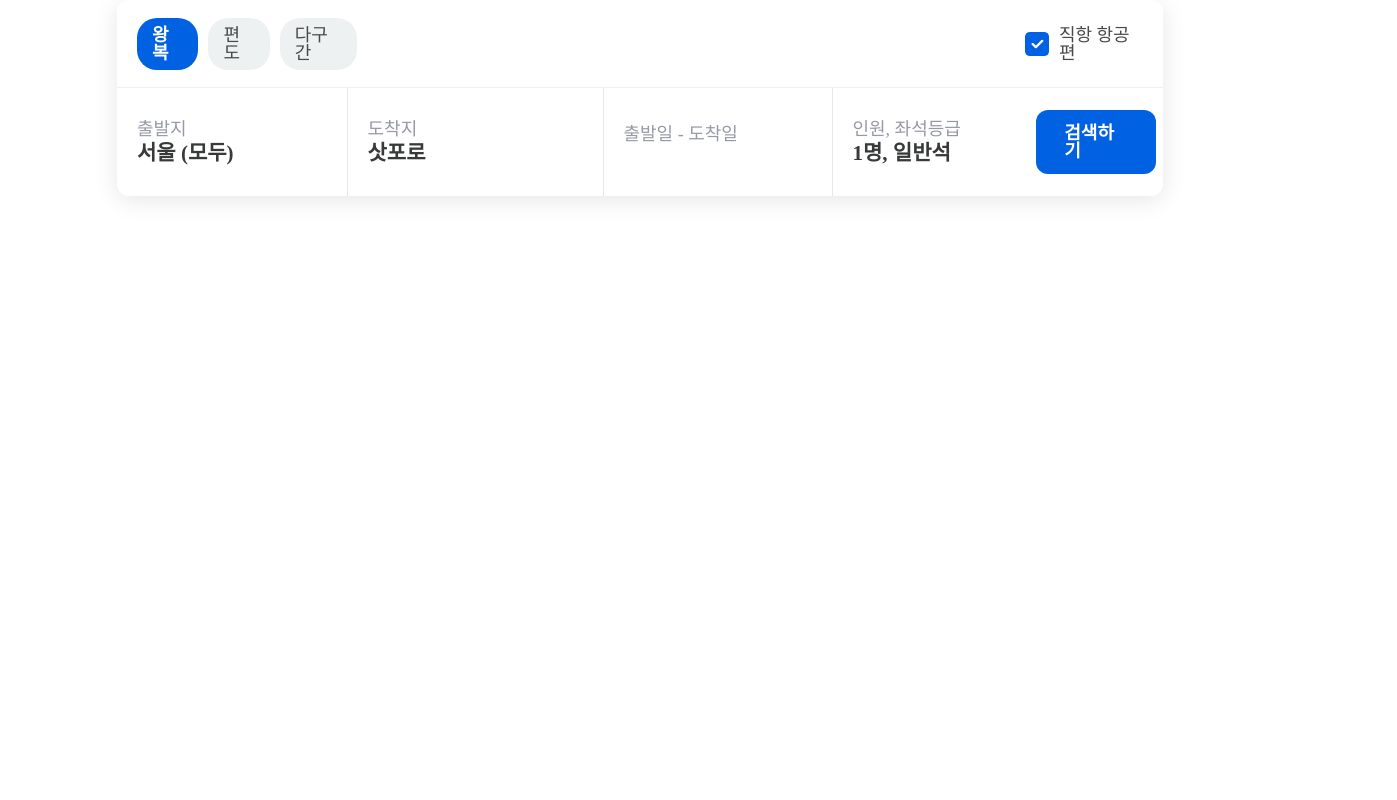
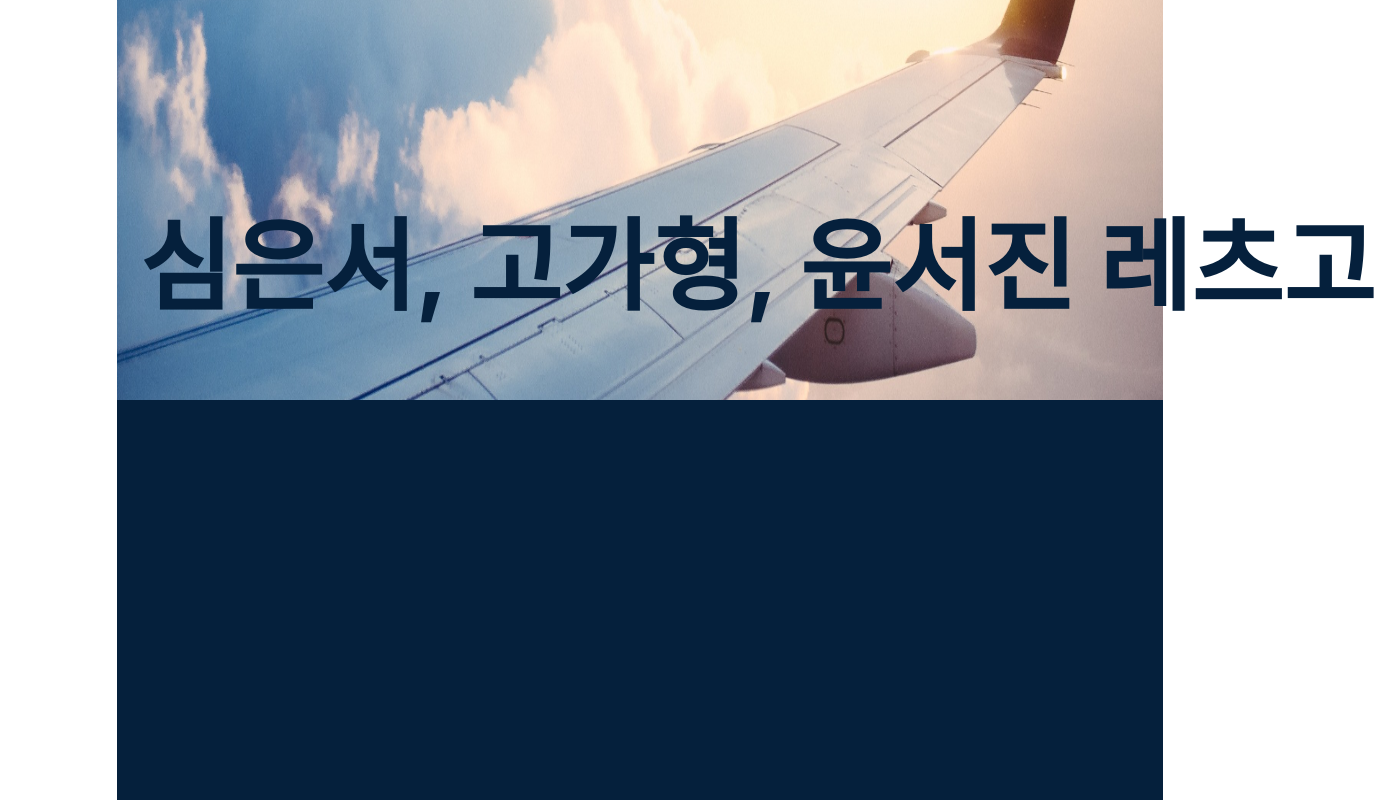
Before and after one commit to DO-SOPT-CDS-TEAM-WEB7/Client, a React (Vite) app: page / in a window 1280 px wide. Shown: the whole page, 1397 px wide, since content can reach past the window. Built offline with nearby package versions, Linux system fonts and the light colour scheme; a web font is replaced by a local one.

Commit message:
chore: Nav바 common 폴더로 이동

```diff
--- a/src/components/ticketList/TicketListNav.tsx
+++ b/src/components/common/Nav.tsx
@@ -2,7 +2,7 @@ import styled from 'styled-components';
 
 import { CheckboxImg } from '../../assets/image';
 
-const TicketListNav = () => {
+const Nav = () => {
   return (
     <HeaderContainer>
       <FlightWayContainer>
@@ -40,7 +40,7 @@ const TicketListNav = () => {
   );
 };
 
-export default TicketListNav;
+export default Nav;
 
 const HeaderContainer = styled.nav`
   display: flex;
--- a/src/components/common/Router.tsx
+++ b/src/components/common/Router.tsx
@@ -1,13 +1,11 @@
 import { BrowserRouter, Route, Routes } from 'react-router-dom';
 
 import Main from '../../pages/Main';
-import TicketListNav from '../ticketList/TicketListNav';
 const Router = () => {
   return (
     <BrowserRouter>
       <Routes>
-        {/* <Route path="/" element={<Main />} /> */}
-        <Route path="/" element={<TicketListNav />} />
+        <Route path="/" element={<Main />} />
       </Routes>
     </BrowserRouter>
   );
```
